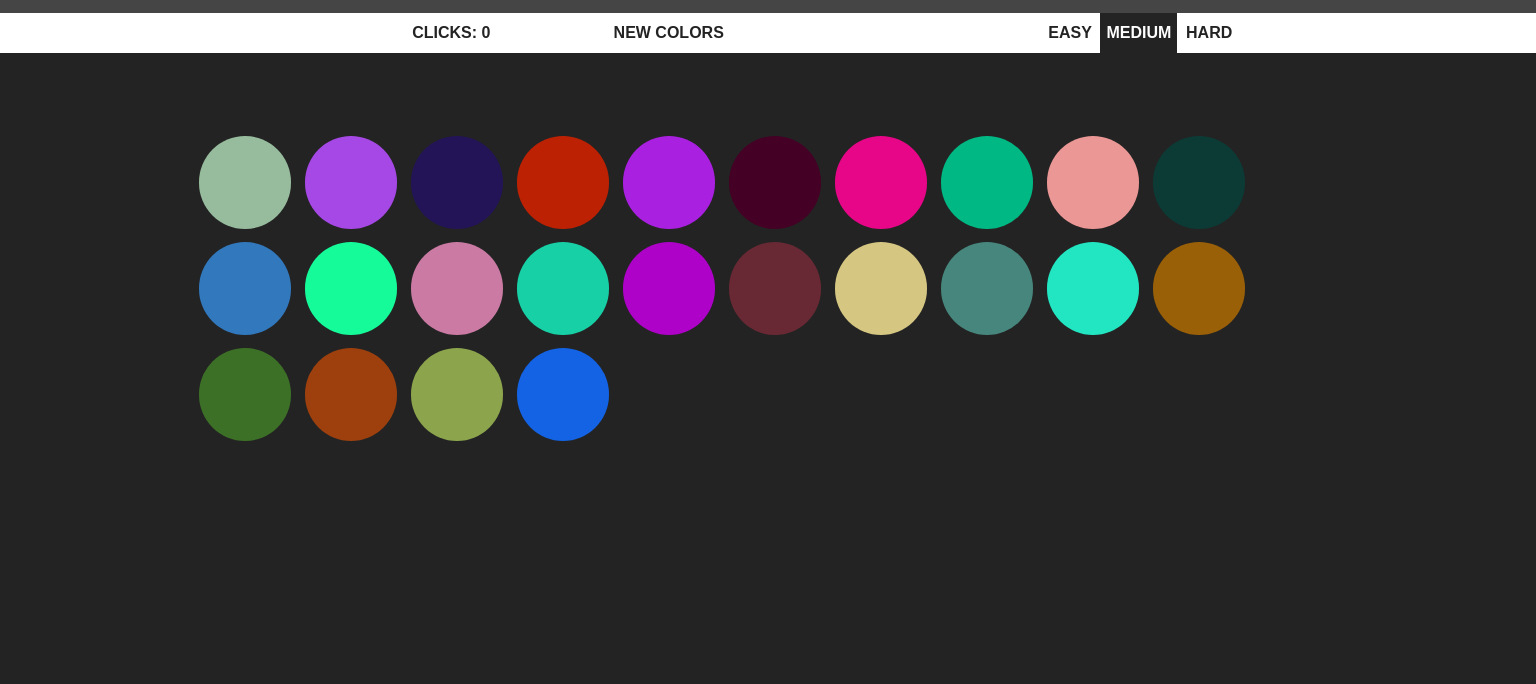
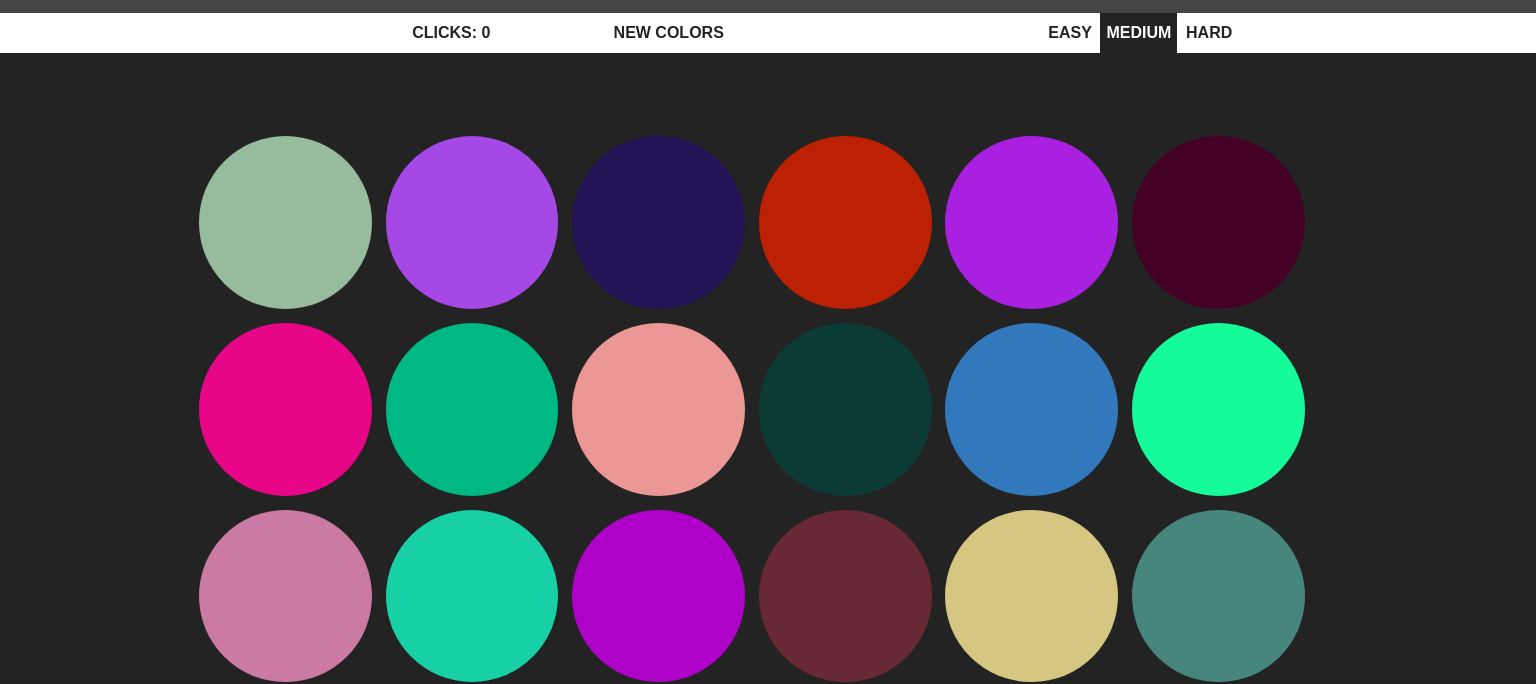
Before and after one commit to cwithac/vanilla_colors, a website: page public/index.html in a window 1536 px wide. Shown: the part 136-820 px from the top of the page. Drawn offline with Linux system fonts and the light colour scheme.

Commit message:
Styling cleanup

```diff
--- a/public/style.css
+++ b/public/style.css
@@ -110,17 +110,3 @@ button {
     height: 50px;
   }
 }
-
-@media (min-width: 900px) {
-  .square, .disappear  {
-    width: 10%;
-    padding-bottom: 10%;
-  }
-}
-
-@media (min-width: 1300px) {
-  .square, .disappear  {
-    width: 8%;
-    padding-bottom: 8%;
-  }
-}
```
